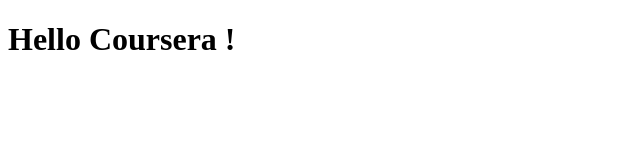
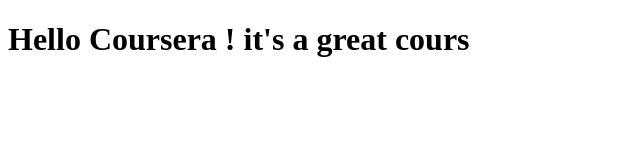
Before and after one commit to DanickDelaroche/DanickDelaroche.github.io, a plain HTML site: page site/index.html in a window 1280 px wide. Shown: the whole page, without its empty margins (0-640 px from the left). Drawn offline with Linux system fonts and the light colour scheme.

Commit message:
Small modification page content

```diff
--- a/site/index.html
+++ b/site/index.html
@@ -6,7 +6,7 @@
 	<title>Helloe coursera </title>
 </head>
 <body>
-	<h1>Hello Coursera !</h1>
+	<h1>Hello Coursera ! it's a great cours</h1>
 
 </body>
 </html>
```
